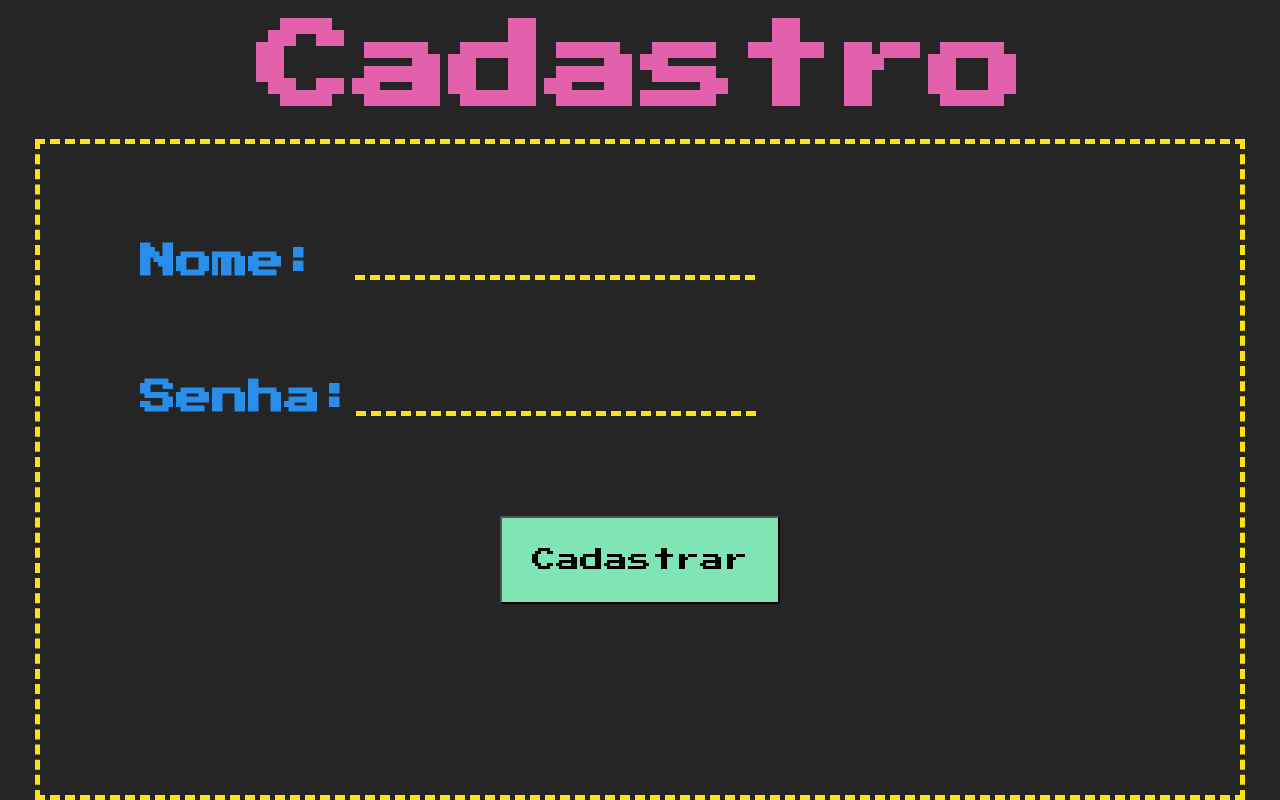
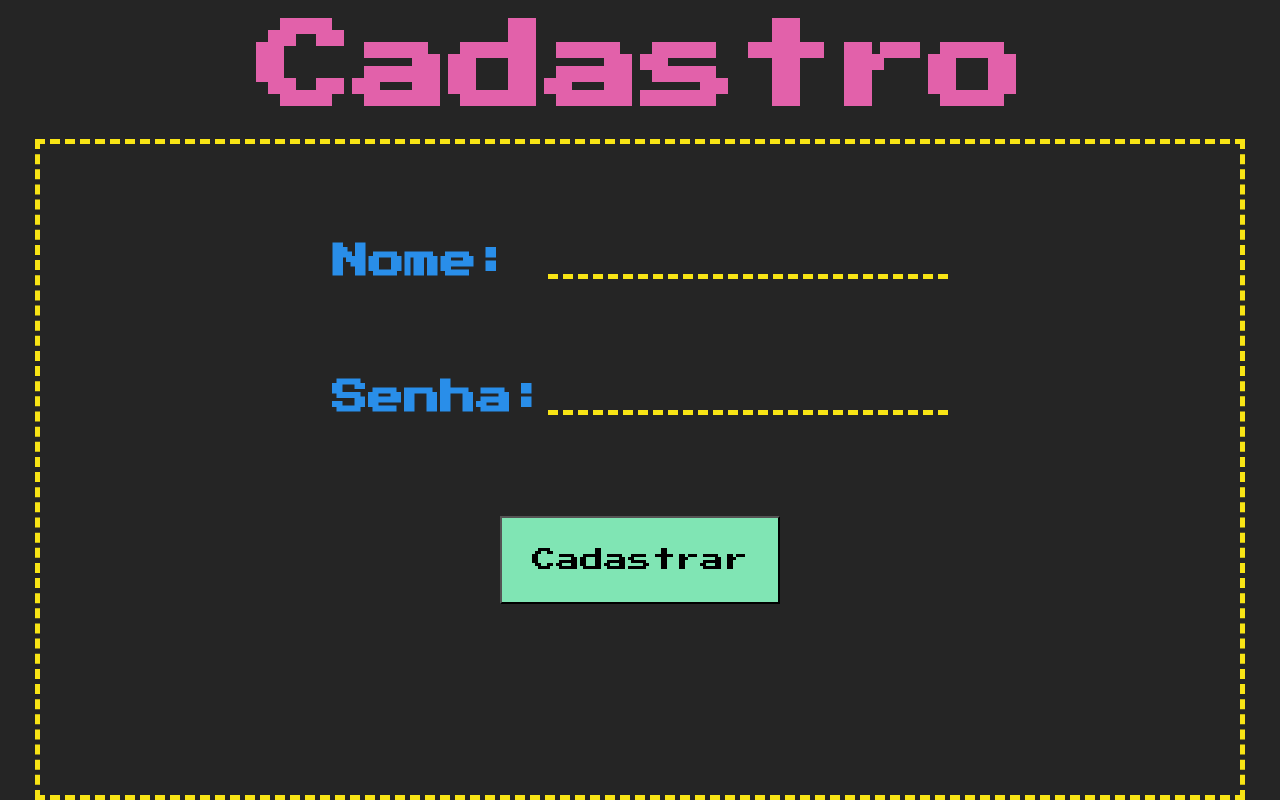
Before and after one commit to FelipeBuenoNunes/gameAlpha, a plain HTML site: page pages/registerPage.html in a window 1280 px wide. Drawn offline with nearby package versions, Linux system fonts and the light colour scheme.

Commit message:
Atualizacao css da pagina de cadastro

```diff
--- a/pages/registerStyle.css
+++ b/pages/registerStyle.css
@@ -42,8 +42,10 @@ main #content {
 }
 
 main #content .inputs {
-  margin: 100px 0 0 100px;
+  margin-top: 100px;
   display: flex;
+  align-items: center;
+  justify-content: center;
 }
 
 main #content .inputs input {
@@ -53,6 +55,10 @@ main #content .inputs input {
   border-bottom: 5px dashed var(--yellow);
   color: white;
   font-size: 28px;
+}
+
+main #content .inputs input:focus {
+  outline: none;
 }
 
 main #content .inputs h3 {
```
